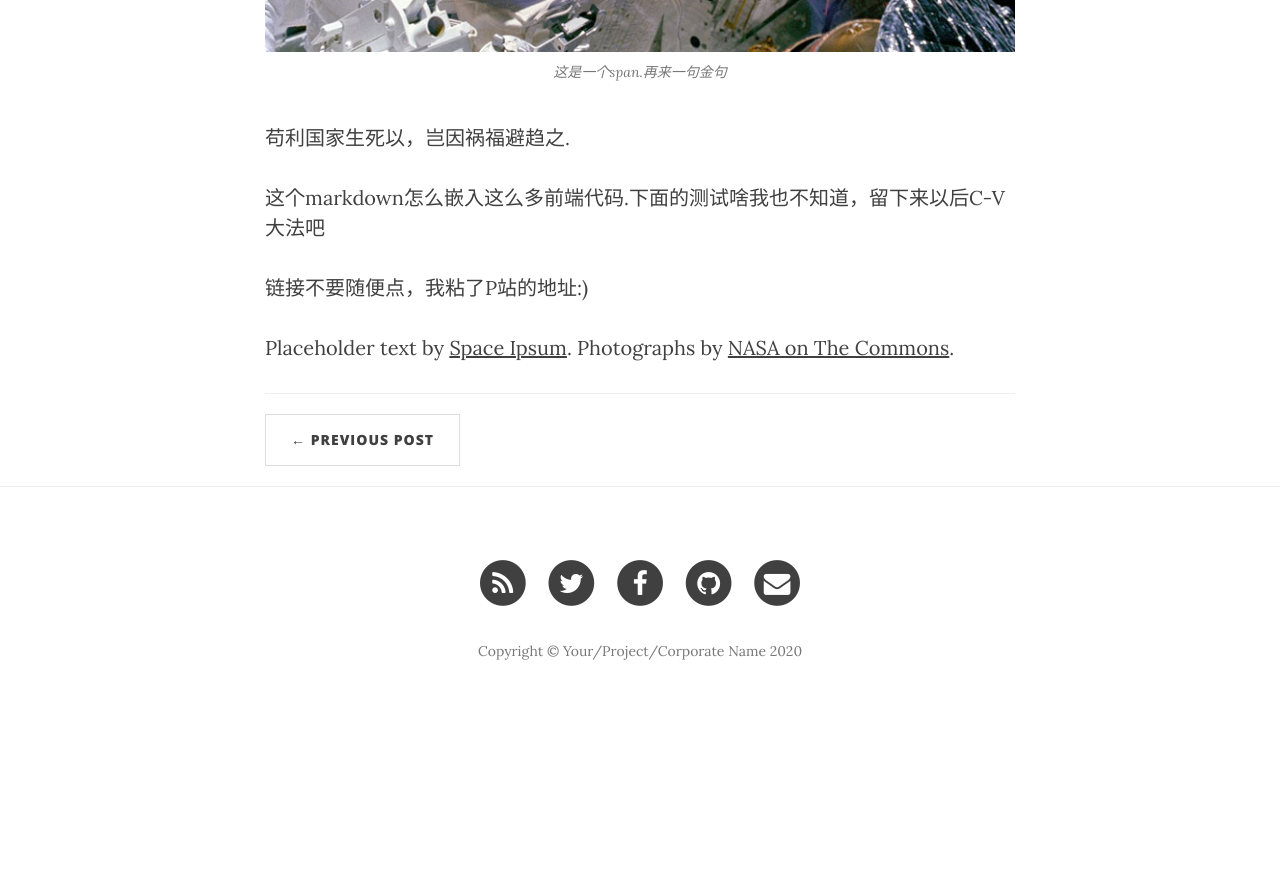
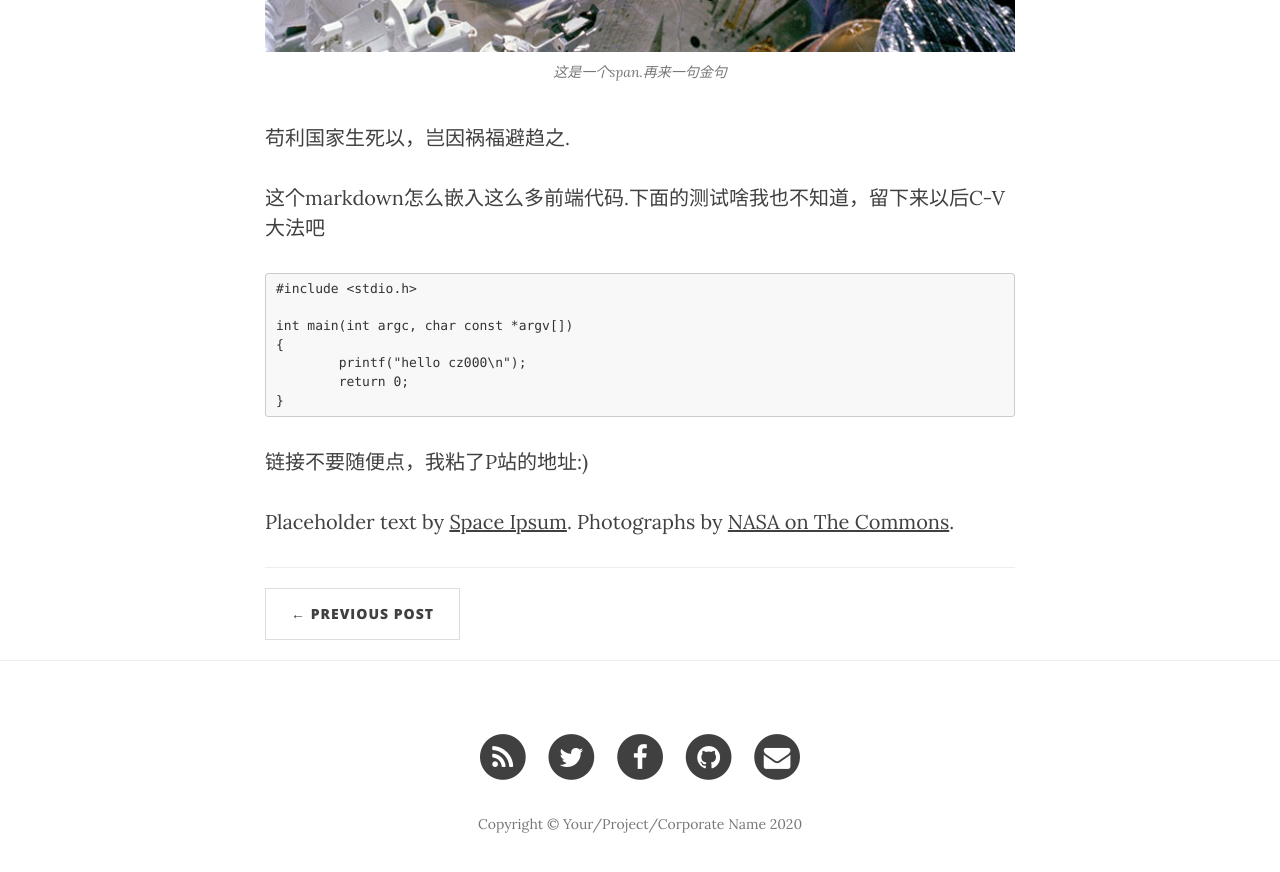
Before and after one commit to cz000/cz000.github.com, a Jekyll site: the page built from _posts/2020-06-06-test.markdown, in a window 1280 px wide and 900 px high, scrolled down 1315 px. Shown: the top 872 px of the window. Built offline with Jekyll 4.4.1, drawn with Linux system fonts in a browser that asks for light colours; nearby versions of some CDN libraries; before the commit the page ends 2042 px from its top, so only the background shows below that.

Commit message:
test code

````diff
--- a/_posts/2020-06-06-test.markdown
+++ b/_posts/2020-06-06-test.markdown
@@ -26,6 +26,17 @@ header-img: "img/post-bg-02.jpg"
 
 <p>这个markdown怎么嵌入这么多前端代码.下面的测试啥我也不知道，留下来以后C-V大法吧</p>
 
+
+```
+#include <stdio.h>
+
+int main(int argc, char const *argv[])
+{
+	printf("hello cz000\n");
+	return 0;
+}
+```
+
 <p>链接不要随便点，我粘了P站的地址:)</p>
 
 <p>Placeholder text by <a href="http://spaceipsum.com/">Space Ipsum</a>. Photographs by <a href="https://www.flickr.com/photos/nasacommons/">NASA on The Commons</a>.</p>
````
